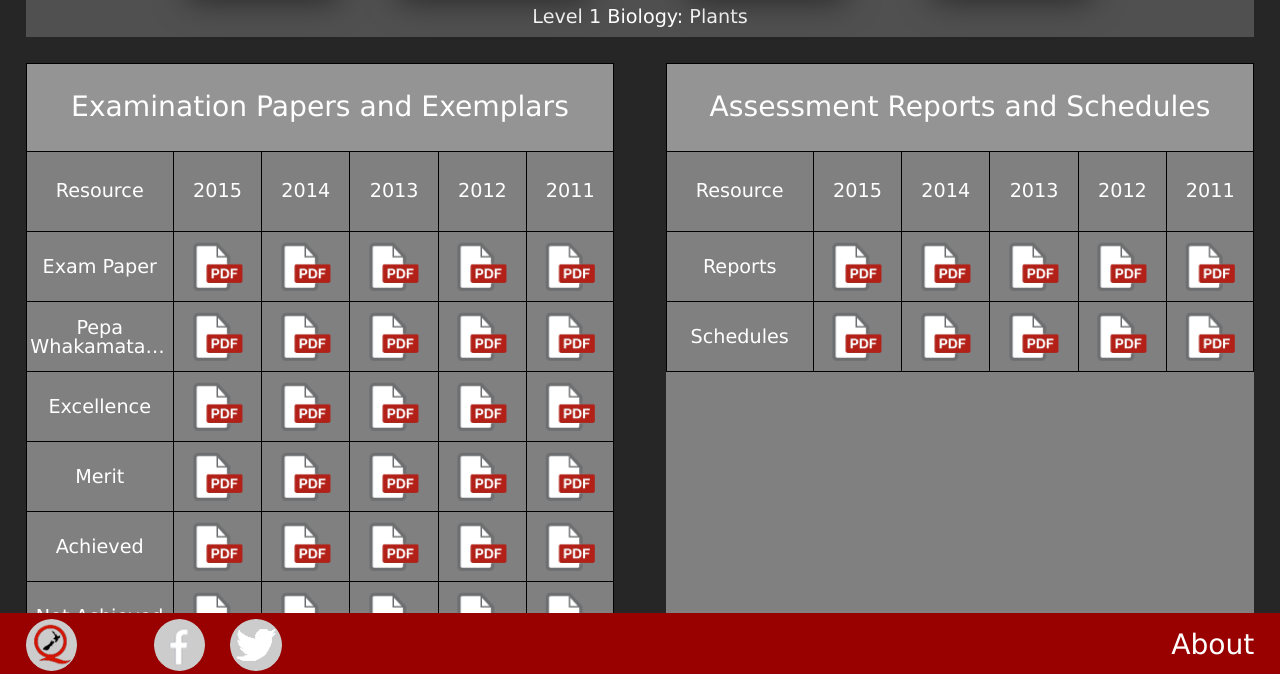
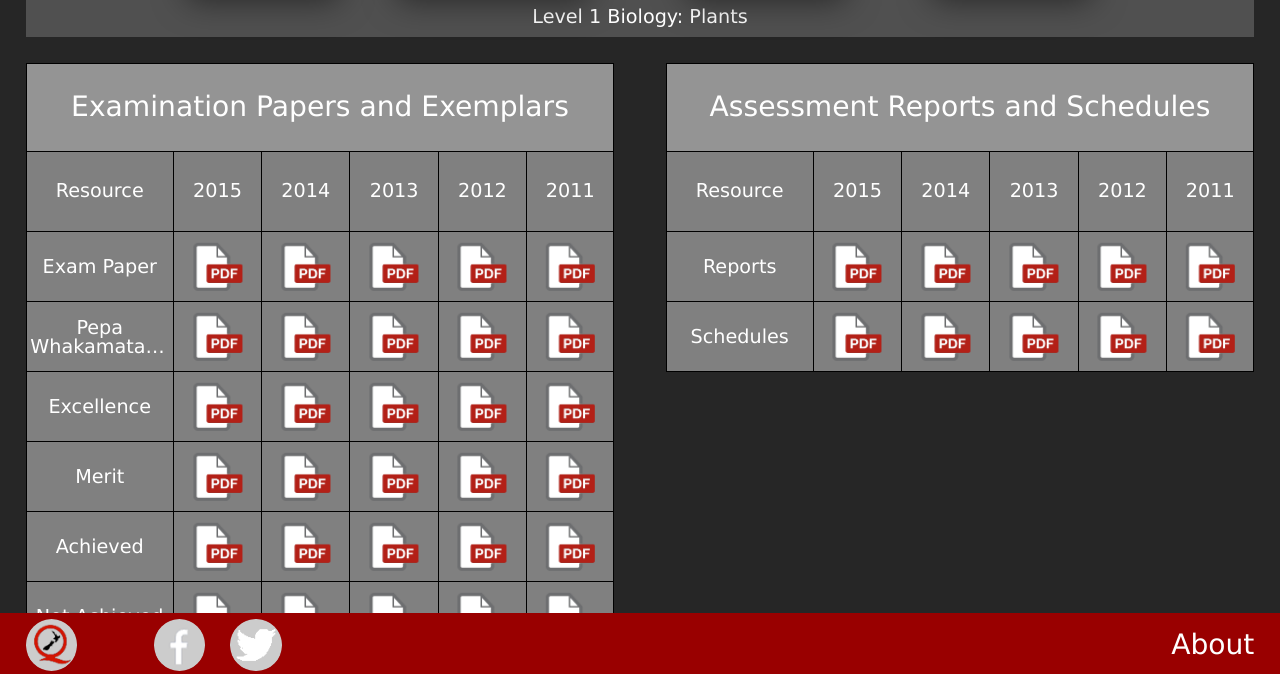
Before and after one commit to cstevenson3/srspublic, a plain HTML site: page example_search_subject.html in a window 1280 px wide. Shown: the part 123-797 px from the top of the page. Drawn offline with Linux system fonts and the light colour scheme.

Commit message:
Update common

```diff
--- a/common.css
+++ b/common.css
@@ -364,7 +364,6 @@ a:hover, a:visited, a:link, a:active
     position: absolute;
     left:0%;
     width:100%;
-    background-color: #808080;
 }
 
 .table_title{
```
